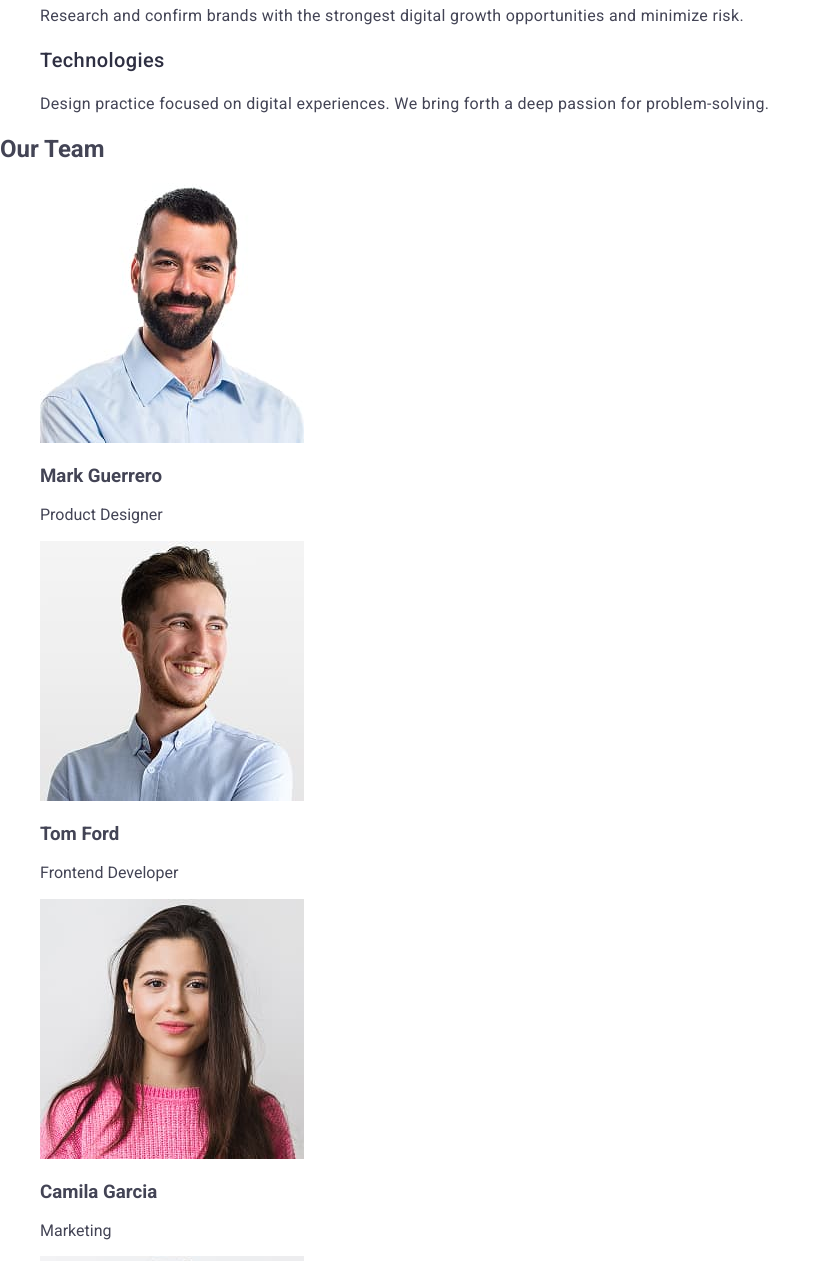
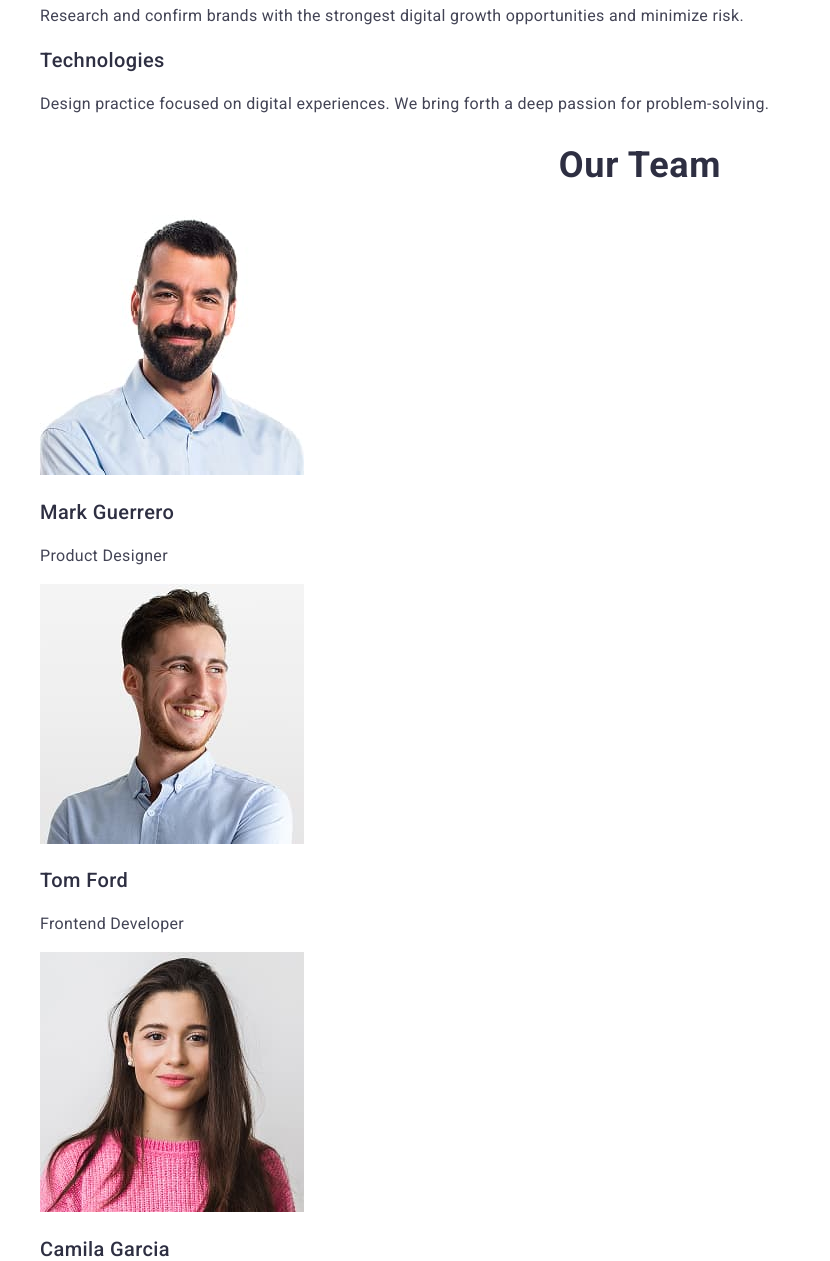
Before and after one commit to Olena-Zhushman1610/goit-markup-hw-02, a plain HTML site: page index.html in a window 1280 px wide. Shown: the part 640-1901 px from the top of the page, without its empty margins (0-830 px from the left). Drawn offline with nearby package versions, Linux system fonts and the light colour scheme.

Commit message:
add style to two

```diff
--- a/css/styles.css
+++ b/css/styles.css
@@ -100,3 +100,11 @@ a {
   letter-spacing: 0.02em;
   color: #434455;
 }
+.two-title {
+  font-weight: 700;
+  font-size: 36px;
+  line-height: 1.11;
+  letter-spacing: 0.02em;
+  text-align: center;
+  color: #2e2f42;
+}
--- a/index.html
+++ b/index.html
@@ -90,28 +90,28 @@
           </li>
         </ul>
       </section>
-      <section>
-        <h2>Our Team</h2>
+      <section class="two">
+        <h2 class="two-title">Our Team</h2>
         <ul>
           <li>
             <img src="./images/img1.jpg" alt="Mark Guerrero" width="264" />
-            <h3>Mark Guerrero</h3>
-            <p>Product Designer</p>
+            <h3 class="one-subtitle">Mark Guerrero</h3>
+            <p class="one-text">Product Designer</p>
           </li>
           <li>
             <img src="./images/img2.jpg" alt="Tom Ford" width="264" />
-            <h3>Tom Ford</h3>
-            <p>Frontend Developer</p>
+            <h3 class="one-subtitle">Tom Ford</h3>
+            <p class="one-text">Frontend Developer</p>
           </li>
           <li>
             <img src="./images/img3.jpg" alt="Camila Garcia" width="264" />
-            <h3>Camila Garcia</h3>
-            <p>Marketing</p>
+            <h3 class="one-subtitle">Camila Garcia</h3>
+            <p class="one-text">Marketing</p>
           </li>
           <li>
             <img src="./images/img4.jpg" alt="Daniel Wilson" width="264" />
-            <h3>Daniel Wilson</h3>
-            <p>UI Designer</p>
+            <h3 class="one-subtitle">Daniel Wilson</h3>
+            <p class="one-text">UI Designer</p>
           </li>
         </ul>
       </section>
```
